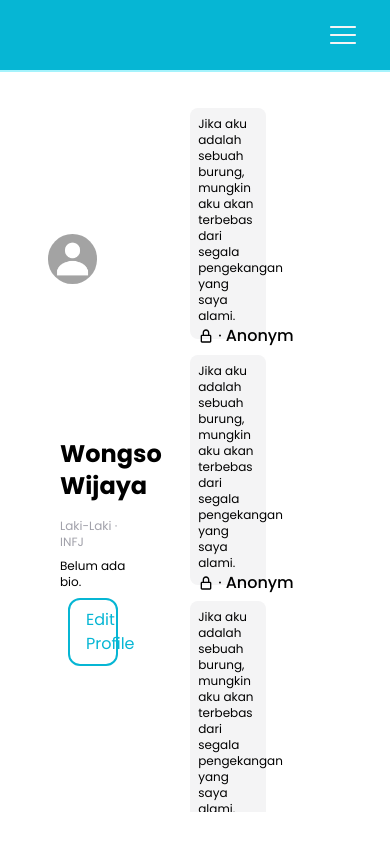
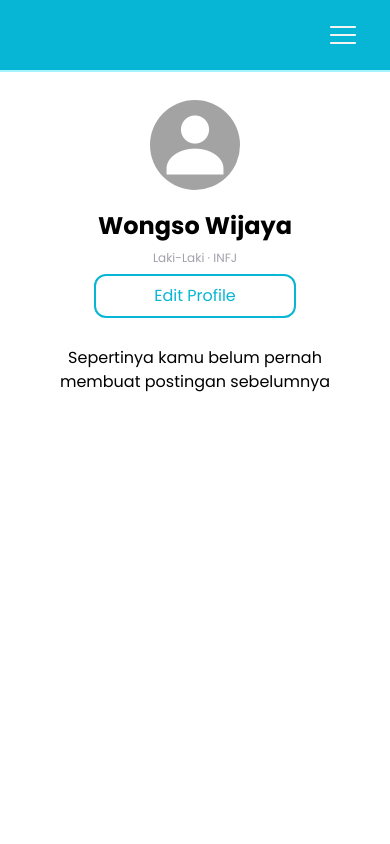
Before and after one commit to zackdesu/konseling-sekolah, a React (Vite) app: page /profil in a window 390 px wide. Built offline with nearby package versions, Linux system fonts and the light colour scheme.

Commit message:
filter post by username & responsive

```diff
--- a/src/Pages/profile.tsx
+++ b/src/Pages/profile.tsx
@@ -3,6 +3,7 @@ import { RiEarthLine } from "react-icons/ri";
 import { CiMenuKebab } from "react-icons/ci";
 
 type DataPost = {
+  username: string;
   name: string;
   private: boolean;
   anonym: boolean;
@@ -12,115 +13,134 @@ type DataPost = {
 
 const Profile = () => {
   const user = {
+    username: "zackdesu",
     name: "Wongso Wijaya",
     gender: "Laki-Laki",
     mbti: "INFJ",
   };
 
   const dataPost: Array<DataPost> = [
+    // {
+    //   username: "zackdesu",
+    //   name: "Wongso Wijaya",
+    //   private: true,
+    //   anonym: true,
+    //   likes: 123,
+    //   post: "Jika aku adalah sebuah burung, mungkin aku akan terbebas dari segala pengekangan yang saya alami.",
+    // },
+    // {
+    //   username: "zackdesu",
+    //   name: "Wongso Wijaya",
+    //   private: true,
+    //   anonym: true,
+    //   likes: 123,
+    //   post: "Jika aku adalah sebuah burung, mungkin aku akan terbebas dari segala pengekangan yang saya alami.",
+    // },
+    // {
+    //   username: "zackdesu",
+    //   name: "Wongso Wijaya",
+    //   private: true,
+    //   anonym: true,
+    //   likes: 123,
+    //   post: "Jika aku adalah sebuah burung, mungkin aku akan terbebas dari segala pengekangan yang saya alami.",
+    // },
+    // {
+    //   username: "zackdesu",
+    //   name: "Wongso Wijaya",
+    //   private: true,
+    //   anonym: true,
+    //   likes: 123,
+    //   post: "Jika aku adalah sebuah burung, mungkin aku akan terbebas dari segala pengekangan yang saya alami.",
+    // },
+    // {
+    //   username: "zackdesu",
+    //   name: "Wongso Wijaya",
+    //   private: true,
+    //   anonym: true,
+    //   likes: 123,
+    //   post: "Jika aku adalah sebuah burung, mungkin aku akan terbebas dari segala pengekangan yang saya alami.",
+    // },
+    // {
+    //   username: "zackdesu",
+    //   name: "Wongso Wijaya",
+    //   private: true,
+    //   anonym: true,
+    //   likes: 123,
+    //   post: "Jika aku adalah sebuah burung, mungkin aku akan terbebas dari segala pengekangan yang saya alami.",
+    // },
+    // {
+    //   username: "zackdesu",
+    //   name: "Wongso Wijaya",
+    //   private: false,
+    //   anonym: false,
+    //   likes: 123,
+    //   post: "Jika selama ini dunia adalah kebohongan, lantas mengapa aku harus berusaha untuk kebohongan ini?",
+    // },
     {
-      name: "Wongso Wijaya",
-      private: true,
-      anonym: true,
-      likes: 123,
-      post: "Jika aku adalah sebuah burung, mungkin aku akan terbebas dari segala pengekangan yang saya alami.",
-    },
-    {
-      name: "Wongso Wijaya",
-      private: true,
-      anonym: true,
-      likes: 123,
-      post: "Jika aku adalah sebuah burung, mungkin aku akan terbebas dari segala pengekangan yang saya alami.",
-    },
-    {
-      name: "Wongso Wijaya",
-      private: true,
-      anonym: true,
-      likes: 123,
-      post: "Jika aku adalah sebuah burung, mungkin aku akan terbebas dari segala pengekangan yang saya alami.",
-    },
-    {
-      name: "Wongso Wijaya",
-      private: true,
-      anonym: true,
-      likes: 123,
-      post: "Jika aku adalah sebuah burung, mungkin aku akan terbebas dari segala pengekangan yang saya alami.",
-    },
-    {
-      name: "Wongso Wijaya",
-      private: true,
-      anonym: true,
-      likes: 123,
-      post: "Jika aku adalah sebuah burung, mungkin aku akan terbebas dari segala pengekangan yang saya alami.",
-    },
-    {
-      name: "Wongso Wijaya",
-      private: true,
-      anonym: true,
-      likes: 123,
-      post: "Jika aku adalah sebuah burung, mungkin aku akan terbebas dari segala pengekangan yang saya alami.",
-    },
-    {
-      name: "Wongso Wijaya",
-      private: false,
-      anonym: false,
-      likes: 123,
-      post: "Jika selama ini dunia adalah kebohongan, lantas mengapa aku harus berusaha untuk kebohongan ini?",
-    },
-    {
+      username: "jofanctan",
       name: "Jofan Cristoferry Tan",
       private: false,
       anonym: false,
       likes: 123,
       post: "Banyaknya tuntutan dan masalah-masalah belum terselesaikan.",
     },
-    {
-      name: "Heskiel Jeremia Natanael",
-      private: false,
-      anonym: false,
-      likes: 123,
-      post: "Demam panggung...",
-    },
+    // {
+    //   username: "kielll97",
+    //   name: "Heskiel Jeremia Natanael",
+    //   private: false,
+    //   anonym: false,
+    //   likes: 123,
+    //   post: "Demam panggung...",
+    // },
   ];
 
+  const filteredPost = dataPost.filter((u) => u.username === user.username);
+
+  const PostCard = ({ data }: { data: DataPost }) => (
+    <div className="bg-zinc-100 rounded-lg w-[90%] h-[45%] max-sm:h-[100px] max-sm:mx-auto sm:w-[45%] m-2 p-2 flex flex-col justify-between">
+      <p className="text-xs sm:text-base">{data.post}</p>
+      <div className="flex items-center justify-between">
+        <div className="flex items-center truncate">
+          <span className="font-medium">
+            {data.private ? <BiLockAlt /> : <RiEarthLine />}
+          </span>
+          <span className="mx-1">·</span>
+          <span className="font-medium max-sm:text-xs">
+            {data.anonym ? "Anonym" : data.name}
+          </span>
+        </div>
+        <CiMenuKebab />
+      </div>
+    </div>
+  );
+
   return (
-    <div className="grid grid-flow-col grid-cols-8 grid-rows-6 h-full mx-10 pt-20 pb-8 gap-4">
-      <img
-        src="/unknown.jpg"
-        className="w-9/12 place-self-center col-span-2 row-span-3 rounded-full"
-      />
-      <div className="row-span-3 col-span-3 flex flex-col mx-5 -mt-4">
-        <h1 className="-mb-2 pb-3">{user.name}</h1>
-        <p className="-mb-1 text-zinc-400 py-3">
+    <div className="sm:grid max-lg:grid-rows-3 lg:grid-cols-3 h-full mx-10 pt-20 pb-8 gap-4">
+      <div className="max-sm:flex max-sm:flex-col max-lg:grid grid-cols-6 grid-rows-2 grid-flow-col lg:flex lg:flex-col mx-5 mt-5">
+        <img
+          src="/unknown.jpg"
+          className="max-w-[240px] max-sm:w-2/6 max-lg:w-full lg:w-9/12 max-lg:row-span-2 place-self-center rounded-full"
+        />
+        <h1 className="max-sm:text-center max-sm:mt-5 lg:mt-3 lg:mb-1 max-lg:col-span-3 max-sm:self-center max-lg:self-end sm:ml-5">
+          {user.name}
+        </h1>
+        <p className="text-zinc-400 mt-2 max-lg:col-span-2 max-sm:self-center lg:mb-1 sm:ml-6">
           {user.gender} · {user.mbti}
         </p>
-        <p>Belum ada bio.</p>
-        <button className="invertedbutton w-3/4">Edit Profile</button>
+        <p className="max-lg:hidden sm:ml-6">Belum ada bio.</p>
+        <button className="invertedbutton w-3/4 max-lg:col-start-5 max-lg:col-span-2 max-lg:row-span-2 place-self-center">
+          Edit Profile
+        </button>
       </div>
 
-      <div className="w-[90%] col-start-4 row-span-full col-span-5 mx-5 py-5 flex flex-wrap overflow-y-auto">
-        {dataPost
-          .filter((u) => u.name === user.name)
-          .map((e, i) => (
-            <div
-              className="bg-zinc-100 rounded-lg w-[45%] h-2/6 m-2 p-2 flex flex-col justify-between"
-              key={i}
-            >
-              <p>{e.post}</p>
-              <div className="flex items-center justify-between">
-                <div className="flex items-center">
-                  <span className="font-medium">
-                    {e.private ? <BiLockAlt /> : <RiEarthLine />}
-                  </span>
-                  <span className="mx-1">·</span>
-                  <span className="font-medium">
-                    {e.anonym ? "Anonym" : e.name}
-                  </span>
-                </div>
-                <CiMenuKebab />
-              </div>
-            </div>
-          ))}
+      <div className="w-full sm:w-[90%] max-lg:row-span-3 lg:col-span-2 mx-auto lg:mx-5 py-5 flex flex-wrap overflow-y-auto">
+        {filteredPost.length > 0 ? (
+          filteredPost.map((e, i) => <PostCard data={e} key={i} />)
+        ) : (
+          <div className="flex items-center justify-center w-full h-full text-center">
+            Sepertinya kamu belum pernah <br /> membuat postingan sebelumnya
+          </div>
+        )}
       </div>
     </div>
   );
```
